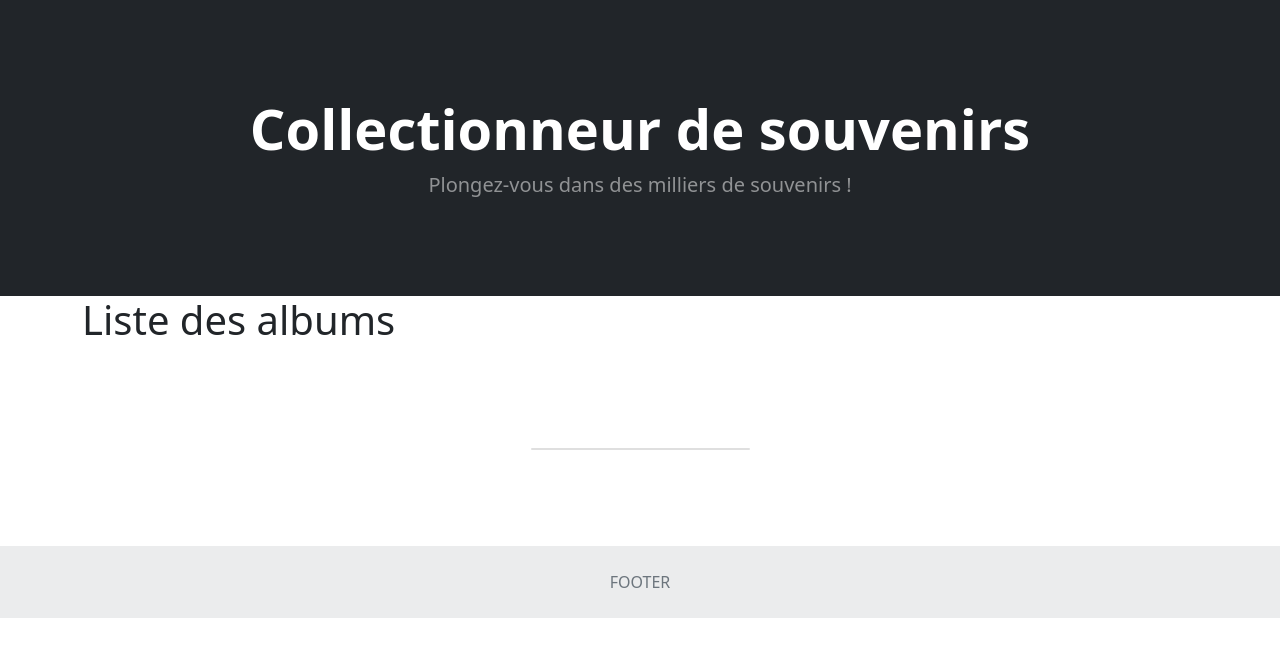
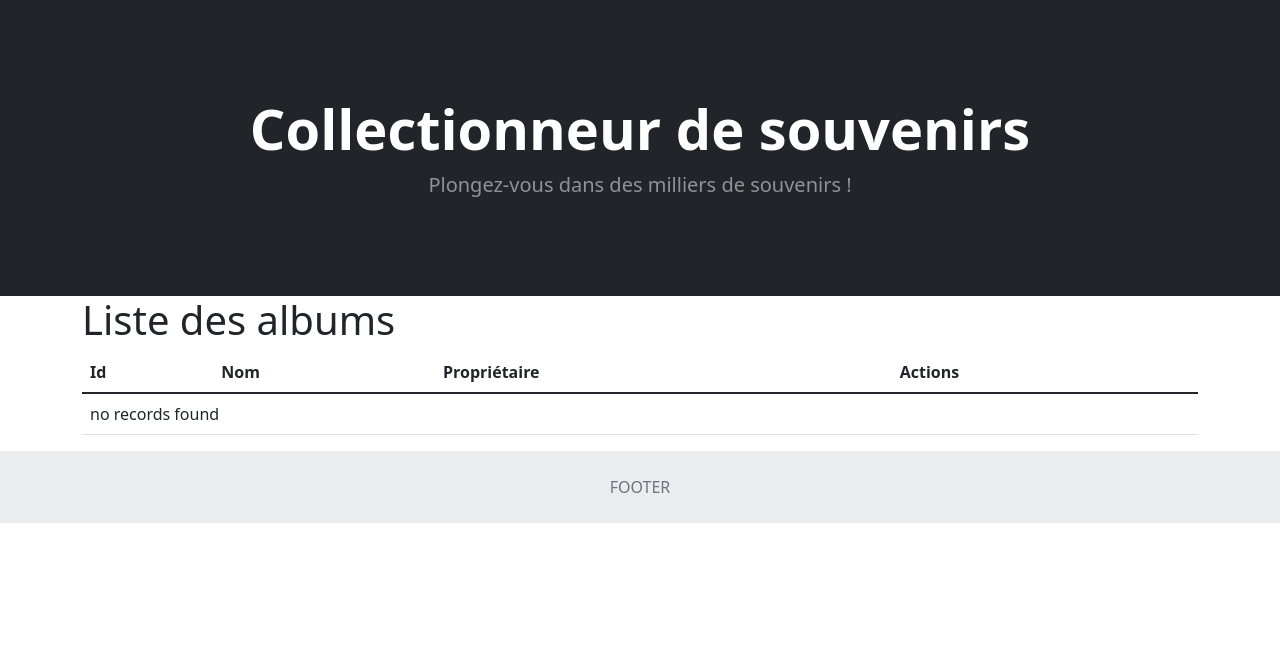
Before and after one commit to morganebrossard/TSP_CSC-4101_mysouvenirs, a Symfony app: template templates/album/index.html.twig in a window 1280 px wide. Shown: the part 57-714 px from the top of the page. Run offline with Twig, Linux system fonts and the light colour scheme; the template is opened without the code that fills it, so the values that code supplies are empty; some libraries are stand-ins or nearby versions.

Commit message:
Contrôles d'accès - suite

```diff
--- a/src/Controller/AlbumController.php
+++ b/src/Controller/AlbumController.php
@@ -41,6 +41,11 @@ class AlbumController extends AbstractController
 
         if ($form->isSubmitted() && $form->isValid()) {
             $albumRepository->add($album, true);
+
+            // Make sure message will be displayed after redirect
+            $this->addFlash('Album', 'Album bien ajouté !');
+            // $this->addFlash() is equivalent to $request->getSession()->getFlashBag()->add()
+            // or to $this->get('session')->getFlashBag()->add();
 
             return $this->redirectToRoute('app_album_index', [], Response::HTTP_SEE_OTHER);
         }
--- a/src/Controller/MemberController.php
+++ b/src/Controller/MemberController.php
@@ -41,6 +41,11 @@ class MemberController extends AbstractController
 
         if ($form->isSubmitted() && $form->isValid()) {
             $memberRepository->add($member, true);
+
+            // Make sure message will be displayed after redirect
+            $this->addFlash('Member', 'Membre bien ajouté !');
+            // $this->addFlash() is equivalent to $request->getSession()->getFlashBag()->add()
+            // or to $this->get('session')->getFlashBag()->add();
 
             return $this->redirectToRoute('app_member_index', [], Response::HTTP_SEE_OTHER);
         }
--- a/src/Repository/AlbumRepository.php
+++ b/src/Repository/AlbumRepository.php
@@ -3,6 +3,8 @@
 namespace App\Repository;
 
 use App\Entity\Album;
+use App\Entity\Souvenir;
+use App\Repository\SouvenirRepository;
 use Doctrine\Bundle\DoctrineBundle\Repository\ServiceEntityRepository;
 use Doctrine\Persistence\ManagerRegistry;
 
--- a/templates/album/index.html.twig
+++ b/templates/album/index.html.twig
@@ -5,39 +5,33 @@
 <h1>Liste des albums</h1>
 
 
+    <table class="table">
+        <thead>
+            <tr>
+                <th>Id</th>
+                <th>Nom</th>
+                <th>Propriétaire</th>
+                <th>Actions</th>
+            </tr>
+        </thead>
+        <tbody>
+        {% for album in albums %}
+            <tr>
+                <td>{{ album.id }}</td>
+                <td>{{ album.name }}</td>
+                <td>{{ album.member }} </td>
+                <td>
+                    <a class="btn btn-outline-dark mt-auto" href="{{ path('app_album_show', {'id': album.id}) }}">Consulter l'album</a>
+                 </td>
+            </tr>
+        {% else %}
+            <tr>
+                <td colspan="4">no records found</td>
+            </tr>
+        {% endfor %}
+        </tbody>
+    </table>
 
-        <!-- Section-->
-        <section class="py-5">
-            <div class="container px-4 px-lg-5 mt-5">
-                <div class="row gx-4 gx-lg-5 row-cols-2 row-cols-md-3 row-cols-xl-4 justify-content-center">
-                    <div class="col mb-5">
-                        <div class="card h-100">
-                            {% for album in albums %}
-                                <!-- Couv de l'album-->
-                                <img class="card-img-top" src="https://dummyimage.com/450x300/dee2e6/6c757d.jpg" alt="..." />
-                                <!-- Infos sur l'album-->
-                                <div class="card-body p-4">
-                                    <div class="text-center">
-                                        <!-- Product name-->
-                                        <h5 class="fw-bolder">{{ album.name }}</h5>
-                                        <!-- Propriétaire-->
-                                        {{ album.member }}
-                                    </div>
-                                </div>
-                                <!-- Voir l'inventaire-->
-                                <div class="card-footer p-4 pt-0 border-top-0 bg-transparent">
-                                    <div class="text-center"><a class="btn btn-outline-dark mt-auto" href="{{ path('app_album_show', {'id': album.id}) }}">Consulter l'album</a></div>
-                                </div>
-                        </div>
-                    </div>
-                    <div class="col mb-5">
-                        <div class="card h-100">
-                    {% endfor %} {#albums#}
-                        </div>
-                </div>
-            </div>
-        </div>
-    </section>
 
     {#<a href="{{ path('app_album_new') }}" class = "btn btn-secondary" role="button">Nouvel album</a> #}
 
--- a/templates/base.html.twig
+++ b/templates/base.html.twig
@@ -45,10 +45,10 @@
                             <ul class="dropdown-menu" aria-labelledby="navbarDropdown">
 
                                     <li><a class="dropdown-item" href="{{ path('app_member_index') }}">Membres</a></li>
-                                {% if is_granted('ROLE_ADMIN') %}
+                                {#{% if is_granted('ROLE_ADMIN') %}#}
                                     <li><a class="dropdown-item" href="{{ path('app_album_index') }}">Albums</a></li>
                                     <li><a class="dropdown-item" href="{{ path('app_souvenir_index') }}">Souvenirs</a></li>
-                                {%endif%}
+                                {#{%endif%}#}
                                 <li><a class="dropdown-item" href="{{ path('app_tableau_index') }}">Tableaux</a></li>
 
                             </ul>
--- a/templates/tableau/index.html.twig
+++ b/templates/tableau/index.html.twig
@@ -9,6 +9,7 @@
         <thead>
             <tr>
                 <th>Id</th>
+                <th>Créateur</th>
                 <th>Description</th>
                 <th>Publie</th>
                 <th>actions</th>
@@ -18,6 +19,7 @@
         {% for tableau in tableaus %}
             <tr>
                 <td>{{ tableau.id }}</td>
+                <td>{{ tableau.createur }}</td>
                 <td>{{ tableau.description }}</td>
                 <td>{{ tableau.publie ? 'Yes' : 'No' }}</td>
                 <td>
--- a/templates/tableau/souvenir_show.html.twig
+++ b/templates/tableau/souvenir_show.html.twig
@@ -19,10 +19,8 @@
                   <th>Date</th>
                   <td>{{ souv.date ? souv.date|date('Y-m-d H:i:s') : '' }}</td>
               </tr>
-                <tr>
-                  <th>Album</th>
-                  <td>{{ souv.album }}</td>
-              </tr>
+
+              {# On affiche pas l'album auquel appartient le souvenir dans le tableau #}
 
               <tr>
                 <th>Contextes</th>
```
Also changed, not shown: src/Controller/SouvenirController.php (+10 -0 lines), src/Controller/TableauController.php (+15 -3 lines), src/DataFixtures/AppFixtures.php (+2 -7 lines), templates/member/index.html.twig (+27 -30 lines), public/images/souvenirs/nourriture.jpg (deleted), public/images/souvenirs/paysage nz.jpg (deleted).
